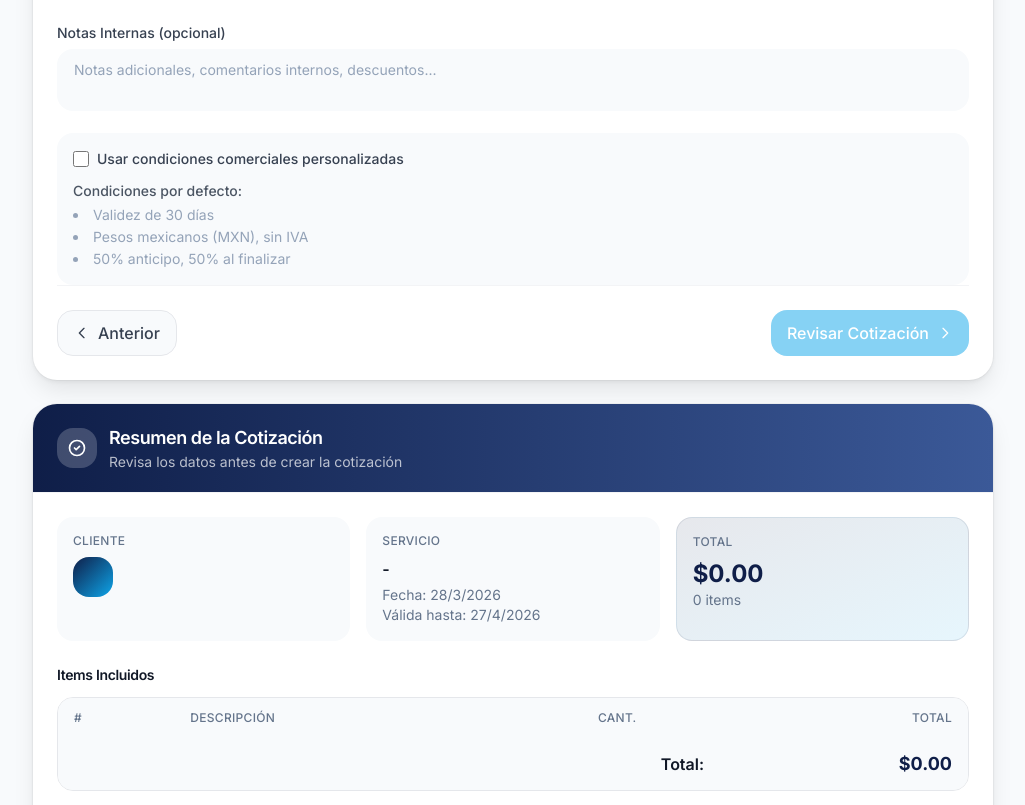
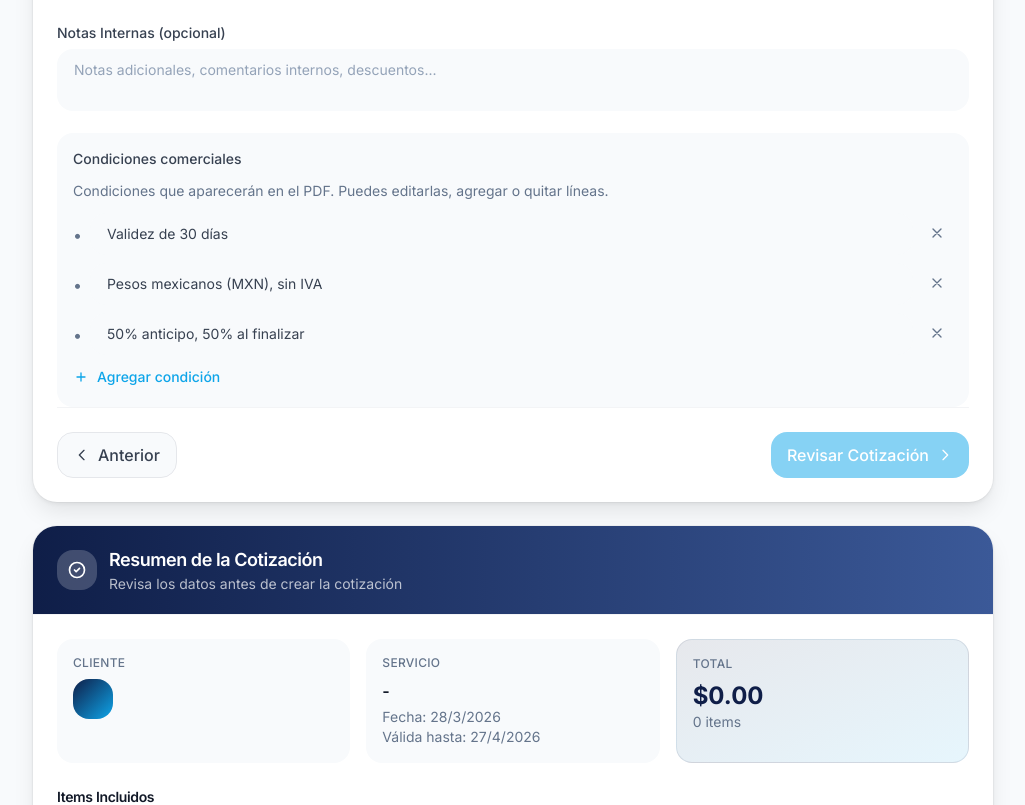
Before and after one commit to kromee/edmcomunicaciones, a Next.js app: page /cotizador in a window 1280 px wide. Shown: the part 2003-2808 px from the top of the page, without its empty margins (255-1280 px from the left). Built offline with nearby package versions, Linux system fonts and the light colour scheme.

Commit message:
Condiciones comerciales editables en lista
Reemplaza el checkbox que borraba los términos por una lista editable con los valores por defecto precargados, en cotizador y edición.

```diff
--- a/src/app/cotizador/page.tsx
+++ b/src/app/cotizador/page.tsx
@@ -14,6 +14,12 @@ import {
   getTodayDateString,
   getDefaultValidUntil,
 } from '@/lib/quote-dates';
+import {
+  DEFAULT_COMMERCIAL_TERMS,
+  commercialTermsFromString,
+  commercialTermsToString,
+} from '@/lib/commercial-terms';
+import { CommercialTermsEditor } from '@/components/CommercialTermsEditor';
 
 type QuoteItem = {
   id: string;
@@ -117,7 +123,9 @@ function CotizadorContent() {
     show_valid_until: true
   });
 
-  const [useCustomTerms, setUseCustomTerms] = useState(false);
+  const [commercialTerms, setCommercialTerms] = useState<string[]>([
+    ...DEFAULT_COMMERCIAL_TERMS,
+  ]);
 
   const [items, setItems] = useState<QuoteItem[]>([
     {
@@ -197,6 +205,10 @@ function CotizadorContent() {
           custom_commercial_terms: quote.custom_commercial_terms || '',
           show_valid_until: quote.show_valid_until ?? true,
         }));
+
+        setCommercialTerms(
+          commercialTermsFromString(quote.custom_commercial_terms)
+        );
 
         const templateItems = (quote.quote_items || []).map((item, index) => {
           const quantity = Number(item.quantity) || 1;
@@ -347,6 +359,7 @@ function CotizadorContent() {
         },
         body: JSON.stringify({
           ...formData,
+          custom_commercial_terms: commercialTermsToString(commercialTerms) || null,
           items,
           subtotal,
           tax,
@@ -1040,41 +1053,13 @@ function CotizadorContent() {
 
                 {/* Commercial Terms */}
                 <div className="mt-4 p-4 bg-surface-secondary rounded-xl">
-                  <div className="flex items-center justify-between mb-3">
-                    <label className="flex items-center gap-2 cursor-pointer">
-                      <input
-                        type="checkbox"
-                        checked={useCustomTerms}
-                        onChange={(e) => {
-                          setUseCustomTerms(e.target.checked);
-                          if (!e.target.checked) {
-                            setFormData({ ...formData, custom_commercial_terms: '' });
-                          }
-                        }}
-                        className="w-4 h-4 text-accent border-gray-300 rounded focus:ring-accent"
-                      />
-                      <span className="text-sm font-medium text-gray-700">Usar condiciones comerciales personalizadas</span>
-                    </label>
-                  </div>
-                  {useCustomTerms ? (
-                    <textarea
-                      name="custom_commercial_terms"
-                      value={formData.custom_commercial_terms}
-                      onChange={handleFormChange}
-                      rows={4}
-                      className="input resize-none font-mono text-sm"
-                      placeholder="• Condición 1&#10;• Condición 2&#10;• Condición 3"
-                    />
-                  ) : (
-                    <div className="text-sm text-muted space-y-1">
-                      <p className="font-medium text-gray-600">Condiciones por defecto:</p>
-                      <ul className="list-disc list-inside space-y-0.5 text-muted-light">
-                        <li>Validez de 30 días</li>
-                        <li>Pesos mexicanos (MXN), sin IVA</li>
-                        <li>50% anticipo, 50% al finalizar</li>
-                      </ul>
-                    </div>
-                  )}
+                  <label className="block text-sm font-medium text-gray-700 mb-3">
+                    Condiciones comerciales
+                  </label>
+                  <CommercialTermsEditor
+                    terms={commercialTerms}
+                    onChange={setCommercialTerms}
+                  />
                 </div>
 
                 {/* Navigation */}
--- a/src/app/dashboard/cotizaciones/editar/[id]/editar-cotizacion-client.tsx
+++ b/src/app/dashboard/cotizaciones/editar/[id]/editar-cotizacion-client.tsx
@@ -11,6 +11,11 @@ import { SessionUser } from '@/types/session';
 import { generateQuotePDF } from '@/lib/pdf-generator';
 import { QUOTE_ITEM_UNIT_OPTIONS, normalizeQuoteItemUnit } from '@/lib/quote-item-units';
 import { isoToDateInput, dateInputToISO } from '@/lib/quote-dates';
+import {
+  commercialTermsFromString,
+  commercialTermsToString,
+} from '@/lib/commercial-terms';
+import { CommercialTermsEditor } from '@/components/CommercialTermsEditor';
 
 const serviceTypes = [
   { value: 'cctv', label: 'CCTV y Videovigilancia', icon: '📹' },
@@ -62,7 +67,9 @@ export default function EditarCotizacionClient({
     status: normalizeQuoteStatus(quote.status)
   });
 
-  const [useCustomTerms, setUseCustomTerms] = useState(!!quote.custom_commercial_terms);
+  const [commercialTerms, setCommercialTerms] = useState<string[]>(
+    commercialTermsFromString(quote.custom_commercial_terms)
+  );
 
   const [items, setItems] = useState<QuoteItem[]>(
     quote.quote_items.map(item => ({
@@ -92,7 +99,7 @@ export default function EditarCotizacionClient({
 
   useEffect(() => {
     setHasChanges(true);
-  }, [formData, items, clientFields]);
+  }, [formData, items, clientFields, commercialTerms]);
 
   const searchClientsForEdit = async (query: string) => {
     if (query.length < 2) {
@@ -213,6 +220,7 @@ export default function EditarCotizacionClient({
           client_phone: clientFields.client_phone.trim() || null,
           client_company: clientFields.client_company.trim() || null,
           ...formData,
+          custom_commercial_terms: commercialTermsToString(commercialTerms) || null,
           status: normalizeQuoteStatus(formData.status),
           items: items.map(item => ({
             id: item.id,
@@ -256,7 +264,7 @@ export default function EditarCotizacionClient({
         service_type: formData.service_type,
         description: formData.description || '',
         valid_until: formData.valid_until,
-        custom_commercial_terms: formData.custom_commercial_terms,
+        custom_commercial_terms: commercialTermsToString(commercialTerms) || null,
         show_valid_until: formData.show_valid_until,
         items: items.map(item => ({
           item_name: item.description || '',
@@ -713,43 +721,11 @@ export default function EditarCotizacionClient({
 
             {/* Commercial Terms */}
             <div className="bg-white rounded-2xl shadow-card p-6">
-              <div className="flex items-center justify-between mb-4">
-                <h2 className="text-lg font-semibold text-gray-900">Condiciones Comerciales</h2>
-                <label className="flex items-center gap-2 cursor-pointer">
-                  <input
-                    type="checkbox"
-                    checked={useCustomTerms}
-                    onChange={(e) => {
-                      setUseCustomTerms(e.target.checked);
-                      if (!e.target.checked) {
-                        setFormData({ ...formData, custom_commercial_terms: '' });
-                      }
-                    }}
-                    className="w-4 h-4 text-accent border-gray-300 rounded focus:ring-accent"
-                  />
-                  <span className="text-sm font-medium text-gray-700">Personalizadas</span>
-                </label>
-              </div>
-
-              {useCustomTerms ? (
-                <textarea
-                  name="custom_commercial_terms"
-                  value={formData.custom_commercial_terms || ''}
-                  onChange={handleFormChange}
-                  rows={4}
-                  className="input resize-none font-mono text-sm"
-                  placeholder="• Condición 1&#10;• Condición 2&#10;• Condición 3"
-                />
-              ) : (
-                <div className="p-4 bg-surface-secondary rounded-xl text-sm text-muted space-y-1">
-                  <p className="font-medium text-gray-600 mb-2">Condiciones por defecto:</p>
-                  <ul className="list-disc list-inside space-y-0.5">
-                    <li>Validez de 30 días</li>
-                    <li>Pesos mexicanos (MXN), sin IVA</li>
-                    <li>50% anticipo, 50% al finalizar</li>
-                  </ul>
-                </div>
-              )}
+              <h2 className="text-lg font-semibold text-gray-900 mb-4">Condiciones Comerciales</h2>
+              <CommercialTermsEditor
+                terms={commercialTerms}
+                onChange={setCommercialTerms}
+              />
             </div>
 
             {/* Actions */}
--- /dev/null
+++ b/src/components/CommercialTermsEditor.tsx
@@ -0,0 +1,69 @@
+'use client';
+
+type CommercialTermsEditorProps = {
+  terms: string[];
+  onChange: (terms: string[]) => void;
+};
+
+export function CommercialTermsEditor({ terms, onChange }: CommercialTermsEditorProps) {
+  const updateTerm = (index: number, value: string) => {
+    onChange(terms.map((term, i) => (i === index ? value : term)));
+  };
+
+  const addTerm = () => {
+    onChange([...terms, '']);
+  };
+
+  const removeTerm = (index: number) => {
+    if (terms.length <= 1) {
+      onChange(['']);
+      return;
+    }
+    onChange(terms.filter((_, i) => i !== index));
+  };
+
+  return (
+    <div className="space-y-3">
+      <p className="text-sm text-muted">
+        Condiciones que aparecerán en el PDF. Puedes editarlas, agregar o quitar líneas.
+      </p>
+      <ul className="space-y-2">
+        {terms.map((term, index) => (
+          <li key={index} className="flex items-start gap-2">
+            <span className="mt-2.5 text-muted select-none" aria-hidden>
+              •
+            </span>
+            <input
+              type="text"
+              value={term}
+              onChange={(e) => updateTerm(index, e.target.value)}
+              className="input flex-1"
+              placeholder={`Condición ${index + 1}`}
+            />
+            <button
+              type="button"
+              onClick={() => removeTerm(index)}
+              className="mt-1 p-2 rounded-lg text-muted hover:text-danger hover:bg-danger/5 transition-colors"
+              title="Quitar condición"
+              aria-label={`Quitar condición ${index + 1}`}
+            >
+              <svg className="w-4 h-4" fill="none" stroke="currentColor" viewBox="0 0 24 24">
+                <path strokeLinecap="round" strokeLinejoin="round" strokeWidth={2} d="M6 18L18 6M6 6l12 12" />
+              </svg>
+            </button>
+          </li>
+        ))}
+      </ul>
+      <button
+        type="button"
+        onClick={addTerm}
+        className="inline-flex items-center gap-2 text-sm font-medium text-accent hover:text-accent-dark transition-colors"
+      >
+        <svg className="w-4 h-4" fill="none" stroke="currentColor" viewBox="0 0 24 24">
+          <path strokeLinecap="round" strokeLinejoin="round" strokeWidth={2} d="M12 6v6m0 0v6m0-6h6m-6 0H6" />
+        </svg>
+        Agregar condición
+      </button>
+    </div>
+  );
+}
--- /dev/null
+++ b/src/lib/commercial-terms.ts
@@ -0,0 +1,37 @@
+/** Condiciones comerciales por defecto (editables en cotizador/edición). */
+export const DEFAULT_COMMERCIAL_TERMS = [
+  'Validez de 30 días',
+  'Pesos mexicanos (MXN), sin IVA',
+  '50% anticipo, 50% al finalizar',
+] as const;
+
+/** Convierte líneas del formulario a texto para BD/PDF (con viñeta). */
+export function commercialTermsToString(terms: string[]): string {
+  return terms
+    .map((t) => t.trim())
+    .filter(Boolean)
+    .map((t) => (t.startsWith('•') ? t : `• ${t}`))
+    .join('\n');
+}
+
+/** Parsea texto guardado a lista editable (sin viñetas). Si vacío, usa defaults. */
+export function commercialTermsFromString(
+  value: string | null | undefined,
+  options?: { fallbackToDefaults?: boolean }
+): string[] {
+  const fallbackToDefaults = options?.fallbackToDefaults !== false;
+  if (!value?.trim()) {
+    return fallbackToDefaults ? [...DEFAULT_COMMERCIAL_TERMS] : [''];
+  }
+
+  const parsed = value
+    .split('\n')
+    .map((line) => line.replace(/^[•\-\*]\s*/, '').trim())
+    .filter(Boolean);
+
+  if (parsed.length === 0) {
+    return fallbackToDefaults ? [...DEFAULT_COMMERCIAL_TERMS] : [''];
+  }
+
+  return parsed;
+}
```
